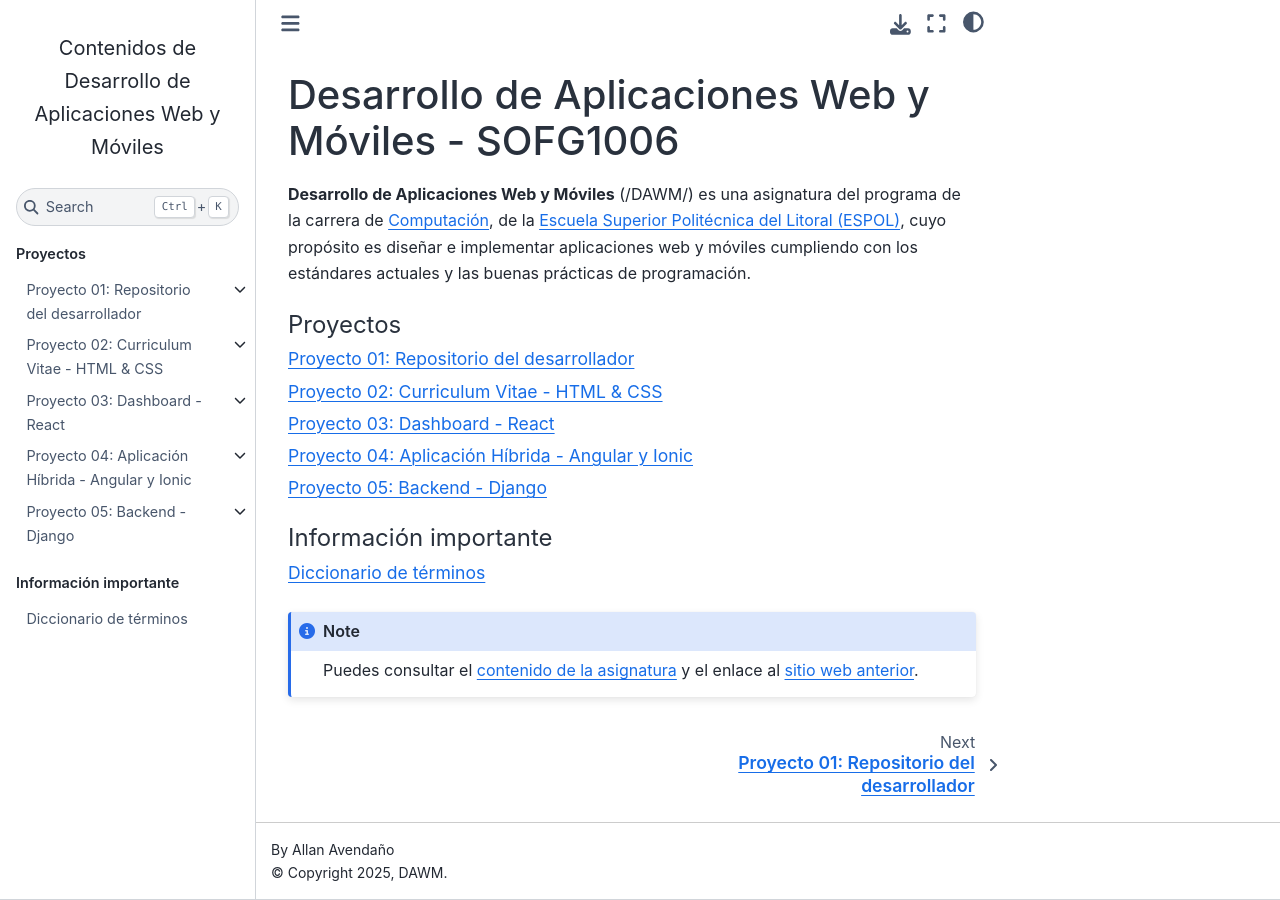
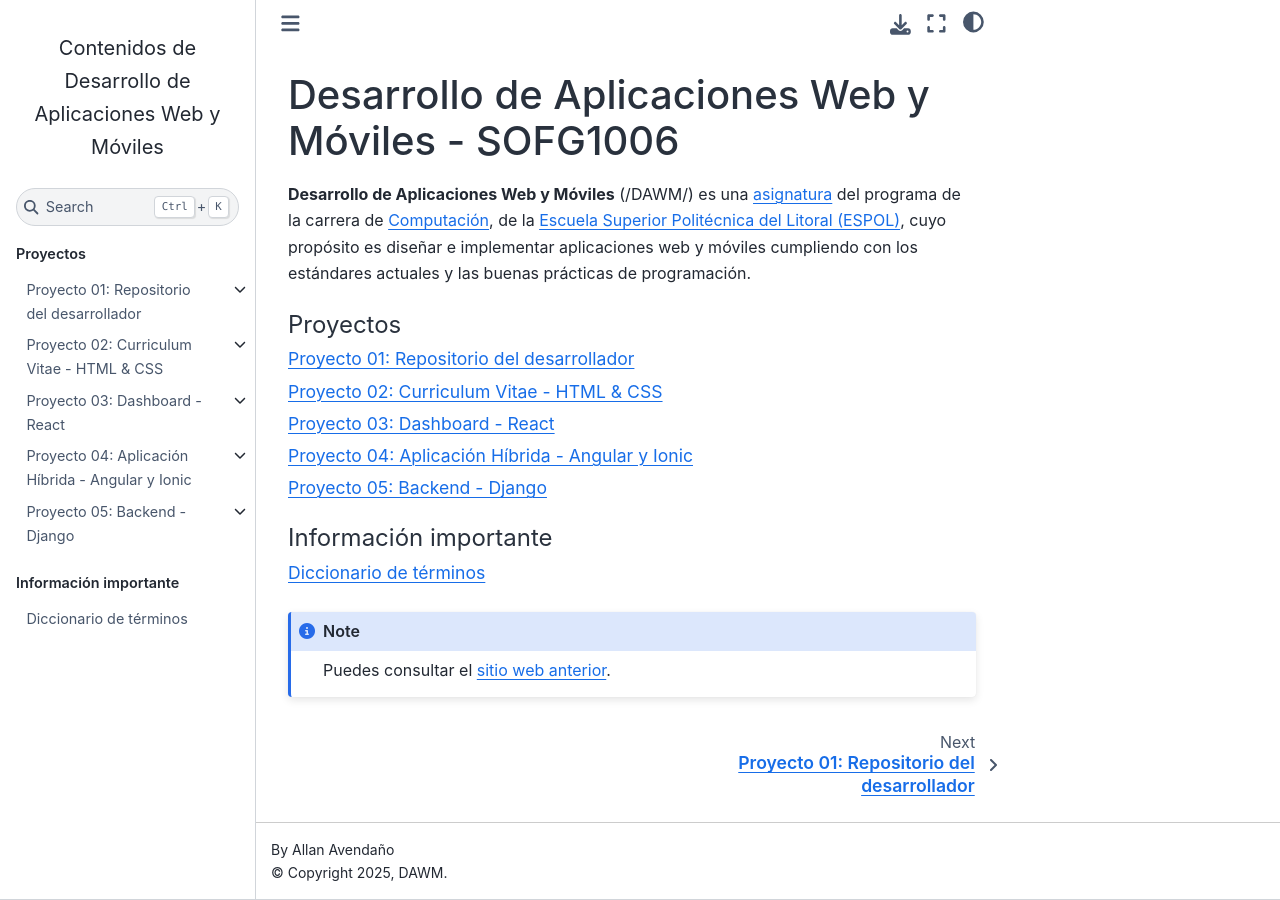
Before and after one commit to DAWMFIEC/DAWM-AI, a Sphinx documentation site: the page built from docs/source/index.rst, in a window 1280 px wide. Built offline with Sphinx 7.4.7 and the Sphinx Book theme 1.1.4, drawn with Linux system fonts in a browser that asks for light colours; pages that are not in the unit, such as notebooks, are missing from menus.

Commit message:
asignatura

```diff
--- a/docs/source/index.rst
+++ b/docs/source/index.rst
@@ -1,7 +1,7 @@
 Desarrollo de Aplicaciones Web y Móviles - SOFG1006
 ===================================
 
-**Desarrollo de Aplicaciones Web y Móviles** (/DAWM/) es una asignatura del programa de la carrera de `Computación <https://www.fiec.espol.edu.ec/es/carreras-de-grado/computacion>`_, de la `Escuela Superior Politécnica del Litoral (ESPOL) <https://www.espol.edu.ec/es>`_, cuyo propósito es diseñar e implementar aplicaciones web y
+**Desarrollo de Aplicaciones Web y Móviles** (/DAWM/) es una `asignatura <http://www.gestioncurso.espol.edu.ec/wr-resource/Contenidocurso/Archivos/Spa/2034/solicitudaprobadacpEspanol.pdf>`_ del programa de la carrera de `Computación <https://www.fiec.espol.edu.ec/es/carreras-de-grado/computacion>`_, de la `Escuela Superior Politécnica del Litoral (ESPOL) <https://www.espol.edu.ec/es>`_, cuyo propósito es diseñar e implementar aplicaciones web y
 móviles cumpliendo con los estándares actuales y las buenas prácticas de programación.
 
 .. toctree::
@@ -21,4 +21,4 @@
 
 .. note::
 
-   Puedes consultar el `contenido de la asignatura <http://www.gestioncurso.espol.edu.ec/wr-resource/Contenidocurso/Archivos/Spa/2034/solicitudaprobadacpEspanol.pdf>`_ y el enlace al `sitio web anterior <https://dawmfiec.github.io/DAWM/>`_.
+   Puedes consultar el `sitio web anterior <https://dawmfiec.github.io/DAWM/>`_.
```
